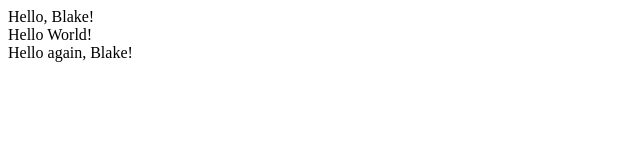
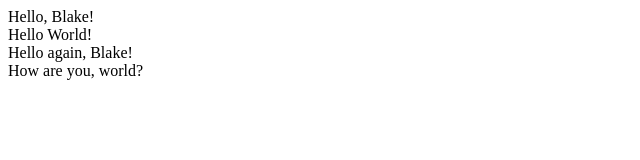
Before and after one commit to carol8562/lecture0, a plain HTML site: page hello_world.html in a window 1280 px wide. Shown: the whole page, without its empty margins (0-640 px from the left). Drawn offline with Linux system fonts and the light colour scheme.

Commit message:
Added a fourth line to hello_world.html

```diff
--- a/hello_world.html
+++ b/hello_world.html
@@ -7,5 +7,6 @@
         <div>Hello, Blake!</div>
         <div>Hello World!</div>
         <div>Hello again, Blake!</div>
+        <div>How are you, world?</div>
     </body>
 </html>
```
